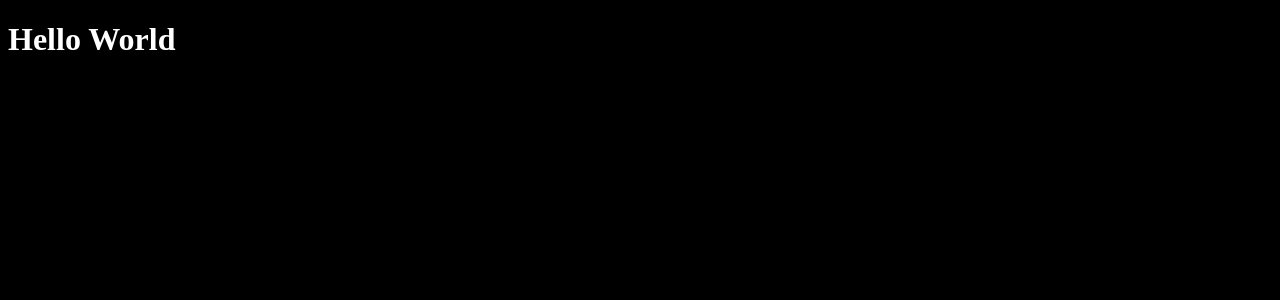
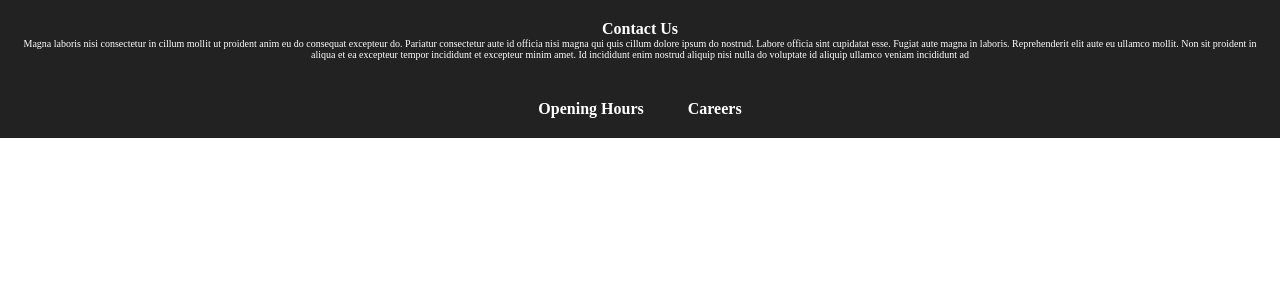
Before and after one commit to Charptr0/CSC322-OneBite, a Flask app: page / in a window 1280 px wide. Shown: the top 300 px of the page. Run offline with Flask 2, Linux system fonts and the light colour scheme.

Commit message:
added footer with broken formatting

```diff
--- /dev/null
+++ b/static/styles/footer.css
@@ -0,0 +1,32 @@
+:root {
+    --footer-background-color: rgb(34,34,34);
+
+    --footer-text-color: white;
+}
+
+footer
+{
+    background-color: var(--footer-background-color);
+    color: var(--footer-text-color);
+    text-align: center;
+}
+
+.footer-container
+{
+    display: inline-block;
+    margin: 20px;
+}
+
+.footer-container-title
+{
+    margin: 0;
+    background-color: var(--footer-background-color);
+    color: var(--footer-text-color);
+}
+
+.footer-container-contents
+{
+    background-color: var(--footer-background-color);
+    color: var(--footer-text-color);
+    font-size: 10px;
+}
--- a/static/styles/main.css
+++ b/static/styles/main.css
@@ -1,5 +1,19 @@
+:root {
+    --general-background-color: white;
+    --general-text-color: black;
+
+    --general-font-size: 50px;
+}
+
+*
+{
+    background-color: var(--general-background-color);
+    color: var(--general-text-color);
+
+    font-size: var(--font-size);
+}
+
 body
 {
-    background-color: black;
-    color: white;
+    margin: 0;
 }
--- a/templates/base.html
+++ b/templates/base.html
@@ -5,13 +5,42 @@
     <meta http-equiv="X-UA-Compatible" content="IE=edge">
     <meta name="viewport" content="width=device-width, initial-scale=1.0">
     <link rel="stylesheet" href="{{ url_for('static', filename='styles/main.css') }}">
-    <title>Base Template</title>
+    <link rel="stylesheet" href="{{ url_for('static', filename='styles/footer.css') }}">
+
+    <title>{% block titlePage %}
+        Base Template
+    {% endblock titlePage %}</title>
 </head>
 <body>
-    {% if message %}
-        <h1>{{message}}</h1>
-    {% else %}
-        <h1>Sample Text</h1>
-    {% endif %}
+    <!-- navbar should go here -->
+
+    <!-- navbar should go here -->
+
+    {% block mainContent %}
+        <!-- Put all content for different websites here -->
+        <!-- NOT HERE, USE JINJA SYNTAX AND PUT ALL THE CONTENT IN ANOTHER HTML FILE -->
+    {% endblock mainContent %}
+
+    <footer>
+        <div class="footer-container">
+            <h3 class="footer-container-title">Contact Us</h3>
+            <div class="footer-container-contents">
+                Magna laboris nisi consectetur in cillum mollit ut proident anim eu do consequat excepteur do.
+                Pariatur consectetur aute id officia nisi magna qui quis cillum dolore ipsum do nostrud.
+                Labore officia sint cupidatat esse. Fugiat aute magna in laboris. Reprehenderit elit aute
+                eu ullamco mollit. Non sit proident in aliqua et ea excepteur tempor incididunt et excepteur minim amet.
+                Id incididunt enim nostrud aliquip nisi nulla do voluptate id aliquip ullamco veniam incididunt ad
+            </div>
+        </div>
+
+        <div class="footer-container">
+            <h3 class="footer-container-title">Opening Hours</h3>
+        </div>
+
+        <div class="footer-container">
+            <h3 class="footer-container-title">Careers</h3>
+        </div>
+
+    </footer>
 </body>
 </html>
```
